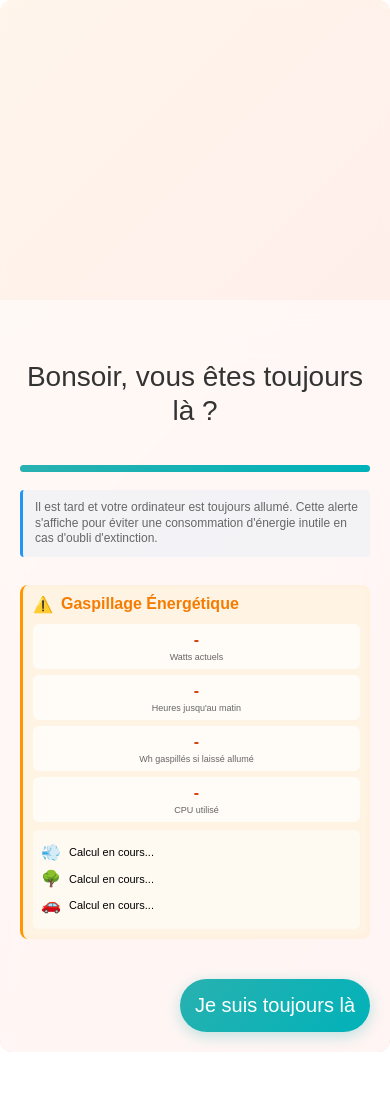
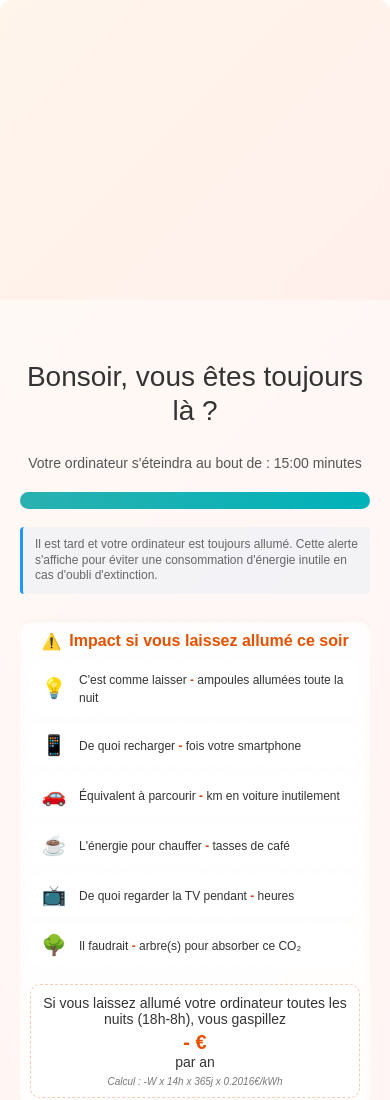
Before and after one commit to Ronnarrdd/AutoEcoShutdown, a website: page public/index.html in a window 390 px wide. Shown: the top 1100 px of the page. Before the commit the page ends 1052 px from the top, so only its background shows below. Drawn offline with nearby package versions, Linux system fonts and the light colour scheme; a web font is replaced by a local one.

Commit message:
feat: Simplification des explications sur la consommation de l'ordinateur + plus d'exemples

```diff
--- a/public/index.html
+++ b/public/index.html
@@ -113,12 +113,20 @@
             overflow: hidden;
         }
 
+        .shutdown-counter {
+            text-align: center;
+            font-size: clamp(14px, 1.5vw, 18px);
+            color: #555;
+            margin-bottom: 8px;
+            font-weight: 500;
+        }
+
         .progress-bar {
-            height: clamp(6px, 0.8vh, 8px);
+            height: clamp(15px, 2vh, 20px);
             background: #f0f0f0;
-            border-radius: 4px;
+            border-radius: 10px;
             overflow: hidden;
-            margin-top: clamp(10px, 1.5vw, 15px);
+            margin-top: clamp(5px, 1vw, 10px);
             box-shadow: inset 0 1px 3px rgba(0,0,0,0.1);
             flex-shrink: 0;
         }
@@ -258,24 +266,26 @@
         }
 
         .eco-dashboard {
-            background: rgba(255, 152, 0, 0.1);
-            border-left: 3px solid #FF9800;
-            border-radius: 8px;
+            background: linear-gradient(135deg, rgba(255, 255, 255, 0.4), rgba(255, 255, 255, 0.2));
+            border-radius: 12px;
             padding: clamp(10px, 1.5vw, 15px);
             margin: clamp(10px, 1.5vw, 15px) 0;
             backdrop-filter: blur(5px);
             overflow: hidden;
             flex-shrink: 1;
             min-height: 0;
+            box-shadow: 0 4px 15px rgba(0,0,0,0.05);
         }
 
         .eco-title {
             font-size: clamp(16px, 2vw, 20px);
-            color: #F57C00;
+            color: #E65100;
             margin-bottom: clamp(10px, 1.5vw, 15px);
             font-weight: 600;
             display: flex;
             align-items: center;
+            justify-content: center;
+            text-shadow: 0 1px 2px rgba(255,255,255,0.5);
         }
 
         .eco-title::before {
@@ -285,36 +295,50 @@
 
         .eco-metrics {
             display: grid;
-            grid-template-columns: 1fr 1fr;
-            gap: clamp(6px, 1vw, 10px);
+            grid-template-columns: repeat(auto-fit, minmax(200px, 1fr));
+            gap: clamp(8px, 1.2vw, 12px);
             margin-bottom: clamp(8px, 1.2vw, 12px);
         }
 
         .metric-card {
-            background: rgba(255, 255, 255, 0.7);
-            padding: clamp(6px, 1vw, 10px);
-            border-radius: 6px;
-            text-align: center;
-            transition: transform 0.2s;
+            background: rgba(255, 255, 255, 0.6);
+            padding: clamp(8px, 1.2vw, 12px);
+            border-radius: 10px;
+            display: flex;
+            align-items: center;
+            transition: all 0.3s ease;
             overflow: hidden;
+            text-align: left;
+            border: 1px solid rgba(255,255,255,0.4);
         }
 
         .metric-card:hover {
-            transform: translateY(-2px);
+            transform: translateY(-3px) scale(1.02);
+            background: rgba(255, 255, 255, 0.85);
+            box-shadow: 0 5px 15px rgba(0,0,0,0.05);
+            border-color: rgba(255,255,255,0.8);
         }
 
-        .metric-value {
-            font-size: clamp(16px, 2vw, 22px);
+        .metric-icon {
+            font-size: clamp(20px, 2.5vw, 24px);
+            margin-right: clamp(10px, 1.5vw, 15px);
+            min-width: 30px;
+            text-align: center;
+        }
+
+        .metric-content {
+            flex: 1;
+        }
+
+        .metric-text {
+            font-size: clamp(12px, 1.3vw, 14px);
+            color: #333;
+            line-height: 1.3;
+        }
+
+        .metric-highlight {
             font-weight: bold;
             color: #D84315;
-            line-height: 1.2;
-        }
-
-        .metric-label {
-            font-size: clamp(9px, 1vw, 11px);
-            color: #666;
-            margin-top: 3px;
-            line-height: 1.2;
         }
 
         .eco-equivalents {
@@ -341,6 +365,37 @@
         .equivalent-trees::before { content: '🌳'; }
         .equivalent-car::before { content: '🚗'; }
         .equivalent-co2::before { content: '💨'; }
+
+        .cost-estimator {
+            margin-top: clamp(10px, 1.5vw, 15px);
+            padding: clamp(10px, 1.5vw, 15px);
+            background: rgba(255, 255, 255, 0.6);
+            border-radius: 10px;
+            text-align: center;
+            border: 1px dashed rgba(230, 81, 0, 0.3);
+        }
+
+        .cost-main {
+            font-size: clamp(14px, 1.5vw, 16px);
+            color: #333;
+            font-weight: 500;
+            margin-bottom: 4px;
+        }
+
+        .cost-value {
+            font-size: clamp(20px, 2.5vw, 26px);
+            font-weight: bold;
+            color: #E65100;
+            display: block;
+            margin-top: 4px;
+        }
+
+        .cost-detail {
+            font-size: clamp(10px, 1vw, 12px);
+            color: #777;
+            margin-top: 6px;
+            font-style: italic;
+        }
 
         .stay-here-button {
             background: linear-gradient(135deg, #29B1B0, #00B2B9);
@@ -527,6 +582,7 @@
         <div class="right-column">
             <div>
                 <div class="message">Bonsoir, vous êtes toujours là ?</div>
+                <div id="shutdownCounter" class="shutdown-counter">Votre ordinateur s'éteindra au bout de : 15:00 minutes</div>
                 <div class="progress-bar">
                     <div class="progress" id="progress"></div>
                 </div>
@@ -536,36 +592,53 @@
 
                 <!-- Tableau de bord écologique -->
                 <div class="eco-dashboard">
-                    <div class="eco-title">Gaspillage Énergétique</div>
+                    <div class="eco-title">Impact si vous laissez allumé ce soir</div>
 
                     <div class="eco-metrics">
                         <div class="metric-card">
-                            <div class="metric-value" id="currentWatts">-</div>
-                            <div class="metric-label">Watts actuels</div>
+                            <div class="metric-icon">💡</div>
+                            <div class="metric-content">
+                                <span class="metric-text">C'est comme laisser <span class="metric-highlight" id="bulbEquivalent">-</span> ampoules allumées toute la nuit</span>
+                            </div>
                         </div>
                         <div class="metric-card">
-                            <div class="metric-value" id="hoursUntilMorning">-</div>
-                            <div class="metric-label">Heures jusqu'au matin</div>
+                            <div class="metric-icon">📱</div>
+                            <div class="metric-content">
+                                <span class="metric-text">De quoi recharger <span class="metric-highlight" id="phoneEquivalent">-</span> fois votre smartphone</span>
+                            </div>
                         </div>
                         <div class="metric-card">
-                            <div class="metric-value" id="energyWasted">-</div>
-                            <div class="metric-label">Wh gaspillés si laissé allumé</div>
+                            <div class="metric-icon">🚗</div>
+                            <div class="metric-content">
+                                <span class="metric-text">Équivalent à parcourir <span class="metric-highlight" id="carEquivalent">-</span> km en voiture inutilement</span>
+                            </div>
                         </div>
                         <div class="metric-card">
-                            <div class="metric-value" id="cpuUsage">-</div>
-                            <div class="metric-label">CPU utilisé</div>
+                            <div class="metric-icon">☕</div>
+                            <div class="metric-content">
+                                <span class="metric-text">L'énergie pour chauffer <span class="metric-highlight" id="coffeeEquivalent">-</span> tasses de café</span>
+                            </div>
+                        </div>
+                        <div class="metric-card">
+                            <div class="metric-icon">📺</div>
+                            <div class="metric-content">
+                                <span class="metric-text">De quoi regarder la TV pendant <span class="metric-highlight" id="tvEquivalent">-</span> heures</span>
+                            </div>
+                        </div>
+                        <div class="metric-card">
+                            <div class="metric-icon">🌳</div>
+                            <div class="metric-content">
+                                <span class="metric-text">Il faudrait <span class="metric-highlight" id="treesEquivalent">-</span> arbre(s) pour absorber ce CO₂</span>
+                            </div>
                         </div>
                     </div>
 
-                    <div class="eco-equivalents">
-                        <div class="equivalent-item equivalent-co2">
-                            <span id="co2Equivalent">Calcul en cours...</span>
+                    <div class="cost-estimator">
+                        <div class="cost-main">
+                            Si vous laissez allumé votre ordinateur toutes les nuits (18h-8h), vous gaspillez <span class="cost-value" id="yearCost">- €</span> par an
                         </div>
-                        <div class="equivalent-item equivalent-trees">
-                            <span id="treesEquivalent">Calcul en cours...</span>
-                        </div>
-                        <div class="equivalent-item equivalent-car">
-                            <span id="carEquivalent">Calcul en cours...</span>
+                        <div class="cost-detail">
+                            Calcul : <span id="currentWattsDetail">-</span>W x 14h x 365j x 0.2016€/kWh
                         </div>
                     </div>
                 </div>
@@ -582,6 +655,7 @@
 
         let timeLeft = 15 * 60; // 15 minutes en secondes
         const progressBar = document.getElementById('progress');
+        const shutdownCounter = document.getElementById('shutdownCounter');
         const stayHereButton = document.getElementById('stayHereButton');
         const tips = document.querySelectorAll('.tip-item');
         const images = document.querySelectorAll('.image-item');
@@ -598,6 +672,12 @@
         function updateProgress() {
             const percentage = (timeLeft / (15 * 60)) * 100;
             progressBar.style.width = `${percentage}%`;
+
+            // Update counter text
+            const minutes = Math.floor(timeLeft / 60);
+            const seconds = timeLeft % 60;
+            const formattedTime = `${minutes.toString().padStart(2, '0')}:${seconds.toString().padStart(2, '0')}`;
+            shutdownCounter.textContent = `Votre ordinateur s'éteindra au bout de : ${formattedTime} minutes`;
 
             if (timeLeft <= 4 * 60) { // 4 minutes restantes
                 progressBar.classList.add('warning');
@@ -634,30 +714,62 @@
             try {
                 const ecoData = await invoke('get_eco_data');
 
-                // Mettre à jour les métriques
-                document.getElementById('currentWatts').textContent = ecoData.current_watts + 'W';
-                document.getElementById('hoursUntilMorning').textContent = Math.round(ecoData.hours_until_morning) + 'h';
-                document.getElementById('energyWasted').textContent = ecoData.energy_wasted_wh + 'Wh';
-                document.getElementById('cpuUsage').textContent = ecoData.cpu_usage + '%';
+                // Calculs pour les équivalents visuels
+                // On base tout sur l'énergie gaspillée totale (energy_wasted_wh)
 
-                // Mettre à jour les équivalents écologiques (gaspillage)
-                document.getElementById('co2Equivalent').textContent =
-                    `${ecoData.co2_wasted_kg.toFixed(2)} kg de CO₂ gaspillés jusqu'au matin`;
+                // 1 ampoule LED = ~10W
+                // Combien d'ampoules allumées toute la durée restante ?
+                // Energie = Puissance * Temps => Puissance = Energie / Temps
+                // Puissance équivalente gaspillée = energy_wasted_wh / hours_until_morning
+                // Nombre d'ampoules = Puissance équivalente / 10
+                let bulbs = 0;
+                if (ecoData.hours_until_morning > 0.1) {
+                    const equivalentPower = ecoData.energy_wasted_wh / ecoData.hours_until_morning;
+                    bulbs = Math.max(1, Math.round(equivalentPower / 10));
+                } else {
+                    // Fallback si temps très court
+                    bulbs = Math.max(1, Math.round(ecoData.current_watts / 10));
+                }
+
+                // 1 charge smartphone = ~12Wh
+                // Energie gaspillée (Wh) = ecoData.energy_wasted_wh
+                const phones = Math.max(1, Math.round(ecoData.energy_wasted_wh / 12));
+
+                // 1 tasse de café (chauffer l'eau) = ~25Wh
+                const coffees = Math.max(1, Math.round(ecoData.energy_wasted_wh / 25));
+
+                // 1 heure de TV LED (moyenne) = ~80Wh
+                const tvHours = (ecoData.energy_wasted_wh / 80).toFixed(1);
+
+                // Calcul du coût annuel (de 18h à 8h = 14h par jour)
+                // Prix kWh = 0.2016€
+                // Watt actuels / 1000 = kW
+                // kW * 14h * 365j * Prix
+                const kwhPrice = 0.2016;
+                const dailyHours = 14; // 18h à 8h
+                const currentKw = ecoData.current_watts / 1000;
+                const yearlyCost = currentKw * dailyHours * 365 * kwhPrice;
+
+                // Mettre à jour les métriques visuelles
+                document.getElementById('bulbEquivalent').textContent = bulbs;
+                document.getElementById('phoneEquivalent').textContent = phones;
+                document.getElementById('coffeeEquivalent').textContent = coffees;
+                document.getElementById('tvEquivalent').textContent = tvHours;
+
+                // Mettre à jour le coût annuel
+                document.getElementById('yearCost').textContent = yearlyCost.toFixed(2) + ' €';
+                document.getElementById('currentWattsDetail').textContent = ecoData.current_watts;
+
+                if (ecoData.car_km_equivalent >= 0.1) {
+                    document.getElementById('carEquivalent').textContent = ecoData.car_km_equivalent.toFixed(1);
+                } else {
+                    document.getElementById('carEquivalent').textContent = "quelques mètres";
+                }
 
                 if (ecoData.trees_equivalent >= 0.001) {
-                    document.getElementById('treesEquivalent').textContent =
-                        `Impact de ${ecoData.trees_equivalent.toFixed(3)} arbre à replanter`;
+                    document.getElementById('treesEquivalent').textContent = ecoData.trees_equivalent.toFixed(3);
                 } else {
-                    document.getElementById('treesEquivalent').textContent =
-                        'Chaque minute compte pour la planète !';
-                }
-
-                if (ecoData.car_km_equivalent >= 0.1) {
-                    document.getElementById('carEquivalent').textContent =
-                        `Comme rouler ${ecoData.car_km_equivalent.toFixed(1)} km en voiture`;
-                } else {
-                    document.getElementById('carEquivalent').textContent =
-                        'Pollution équivalente à quelques mètres en voiture';
+                    document.getElementById('treesEquivalent').textContent = "une fraction d'";
                 }
 
             } catch (error) {
```
